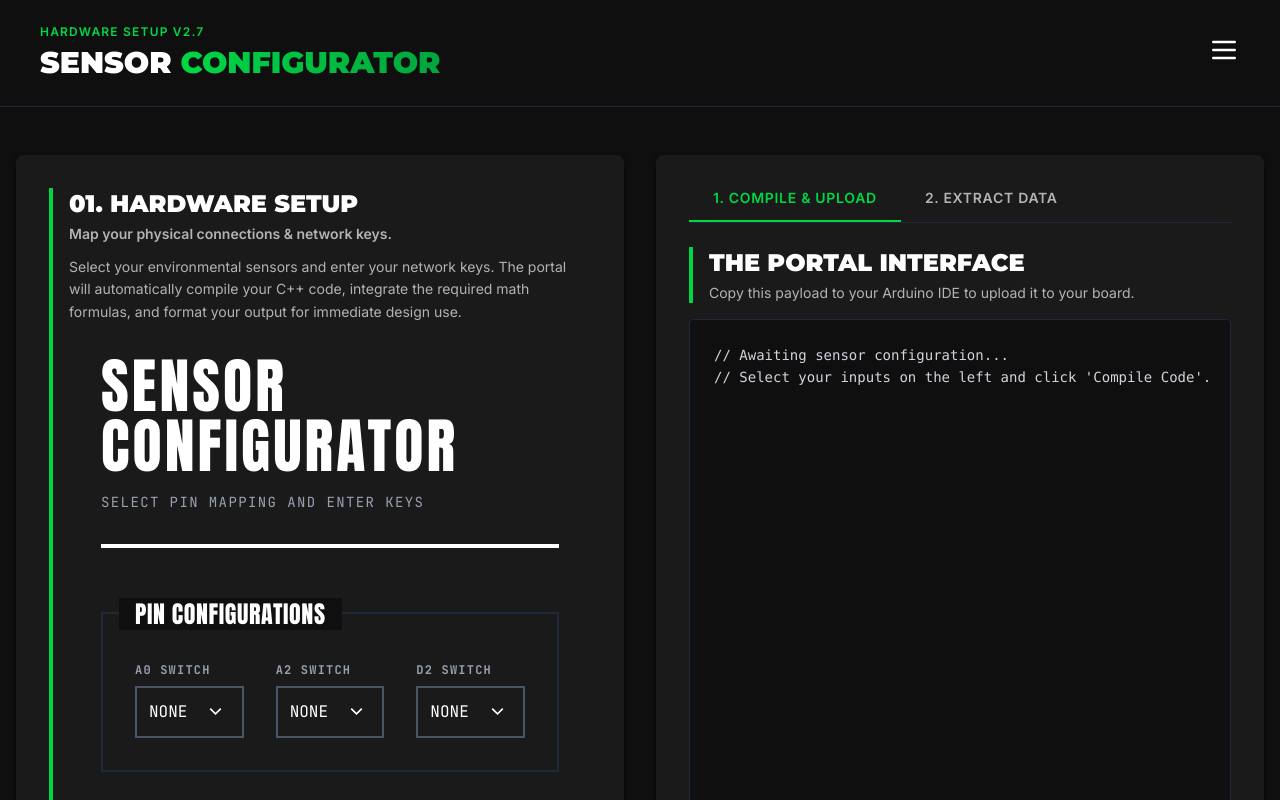
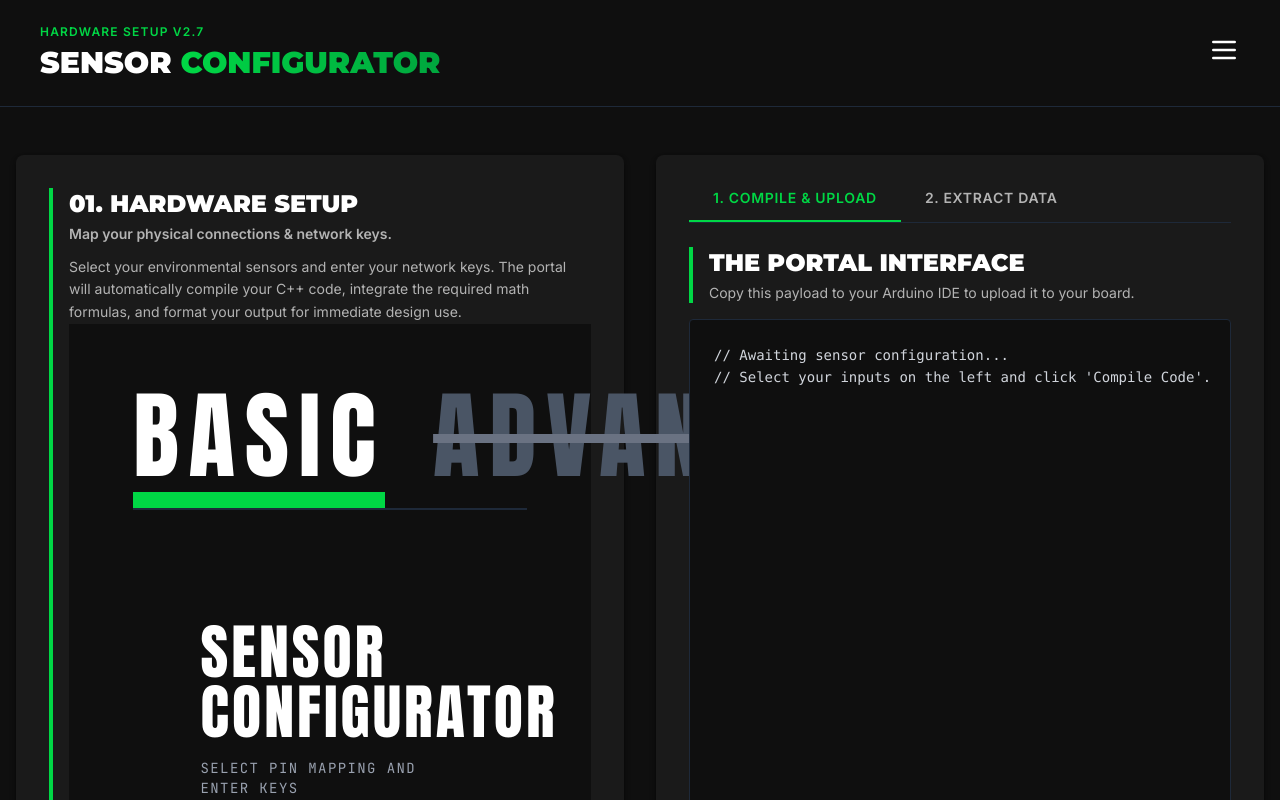
Before and after one commit to loos-glr/glr-sensor-configurator, a Vue app: page / in a window 1280 px wide. Shown: the top 800 px of the page. Built offline with nearby package versions, Linux system fonts and the light colour scheme.

Commit message:
feat: design brutalist fluid grid layout with mode toggle in App.vue

```diff
--- a/src/App.vue
+++ b/src/App.vue
@@ -1,12 +1,55 @@
 <template>
-  <div id="vue-app-root">
-    <BasicConfigurator />
+  <div class="vue-app-root min-h-screen bg-[#0F0F0F] text-white">
+    <!-- 1. 12-column desktop / 4-column mobile fluid grid structural logic -->
+    <!-- 3. Inject the wide margins (64px desktop / 16px mobile) (via px-4 and md:px-16) -->
+    <main class="grid grid-cols-4 md:grid-cols-12 gap-4 md:gap-8 px-4 md:px-16 py-8 md:py-16 mx-auto">
+
+      <!-- 2. BASIC and ADVANCED tab toggle switch (Oversized Anton text + Acid Green underline / Strikethrough) -->
+      <nav class="col-span-4 md:col-span-12 flex space-x-6 md:space-x-12 items-center mb-12 border-b-2 border-gray-800 pb-6">
+        <button
+          @click="mode = 'BASIC'"
+          :class="[
+            'transition-all duration-300 relative focus:outline-none uppercase font-[\'Anton\'] text-5xl md:text-8xl tracking-widest',
+            mode === 'BASIC' ? 'text-white' : 'text-gray-600 line-through decoration-gray-500 hover:text-gray-400'
+          ]"
+        >
+          Basic
+          <div v-if="mode === 'BASIC'" class="absolute -bottom-6 left-0 w-full h-2 md:h-4 bg-[#00D745]"></div>
+        </button>
+        <button
+          @click="mode = 'ADVANCED'"
+          :class="[
+            'transition-all duration-300 relative focus:outline-none uppercase font-[\'Anton\'] text-5xl md:text-8xl tracking-widest',
+            mode === 'ADVANCED' ? 'text-white' : 'text-gray-600 line-through decoration-gray-500 hover:text-gray-400'
+          ]"
+        >
+          Advanced
+          <div v-if="mode === 'ADVANCED'" class="absolute -bottom-6 left-0 w-full h-2 md:h-4 bg-[#00D745]"></div>
+        </button>
+      </nav>
+
+      <!-- 3. Ensure the dark thematic space isolates components distinctly -->
+      <div v-if="mode === 'BASIC'" class="col-span-4 md:col-span-12 lg:col-start-2 lg:col-span-10 bg-[#0F0F0F]">
+        <BasicConfigurator />
+      </div>
+
+      <div v-else class="col-span-4 md:col-span-12 lg:col-start-2 lg:col-span-10 border-2 border-gray-800 p-16 flex items-center justify-center bg-[#0F0F0F]">
+        <h2 class="font-['Anton'] text-2xl md:text-4xl text-gray-500 uppercase tracking-widest text-center">
+          Advanced Settings Locked
+        </h2>
+      </div>
+
+    </main>
   </div>
 </template>
 
 <script setup>
+import { ref } from 'vue';
 import BasicConfigurator from './components/BasicConfigurator.vue';
+
+const mode = ref('BASIC');
 </script>
 
 <style>
+/* Brutalist styling variables are assumed inherited from global style.css */
 </style>
--- a/src/components/BasicConfigurator.vue
+++ b/src/components/BasicConfigurator.vue
@@ -1,5 +1,5 @@
 <template>
-  <div class="basic-configurator p-8 max-w-4xl mx-auto">
+  <div class="basic-configurator p-8 ">
     <!-- Header -->
     <header class="mb-16 border-b-4 border-white pb-8">
       <h1 class="font-['Anton'] text-6xl uppercase tracking-wider text-white">
```
